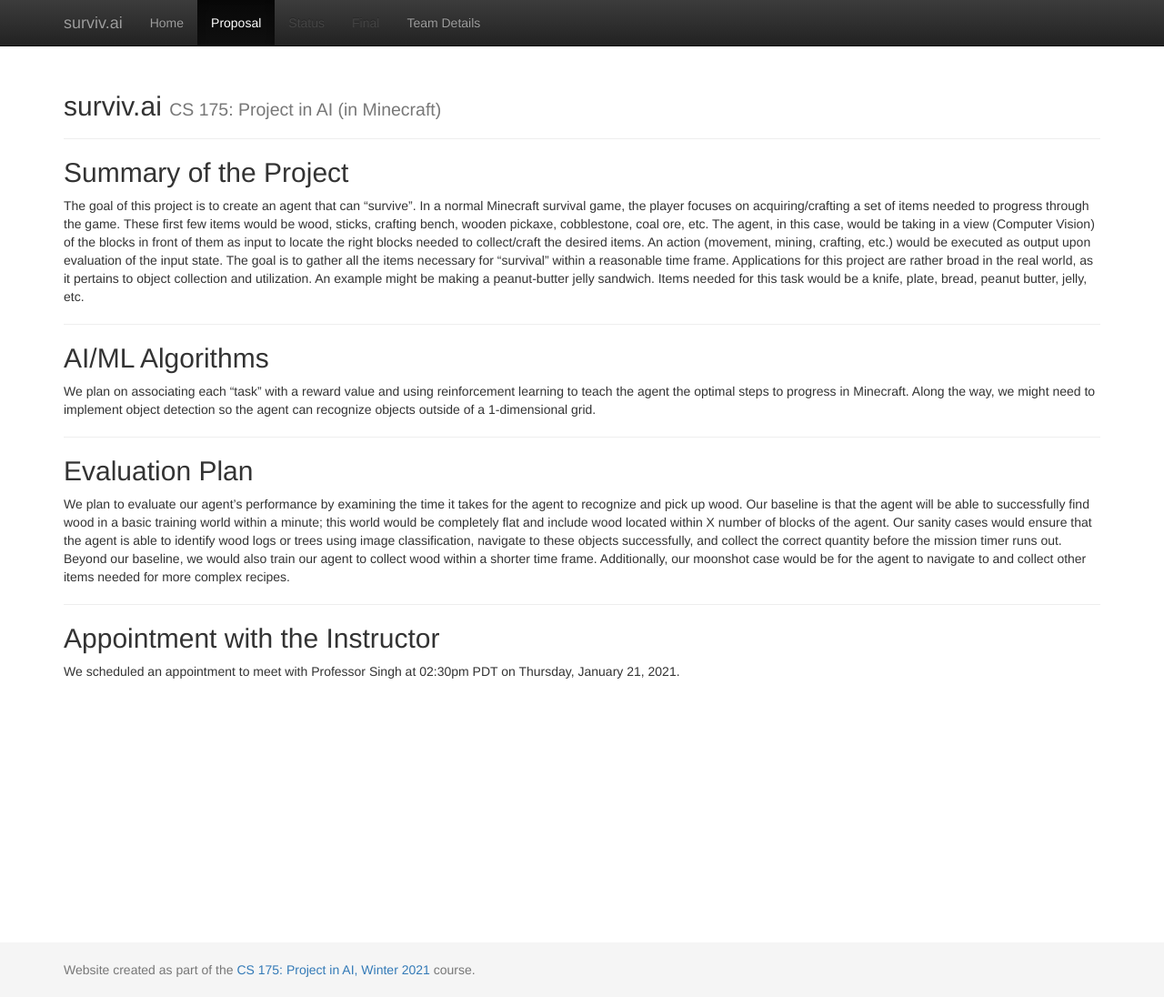
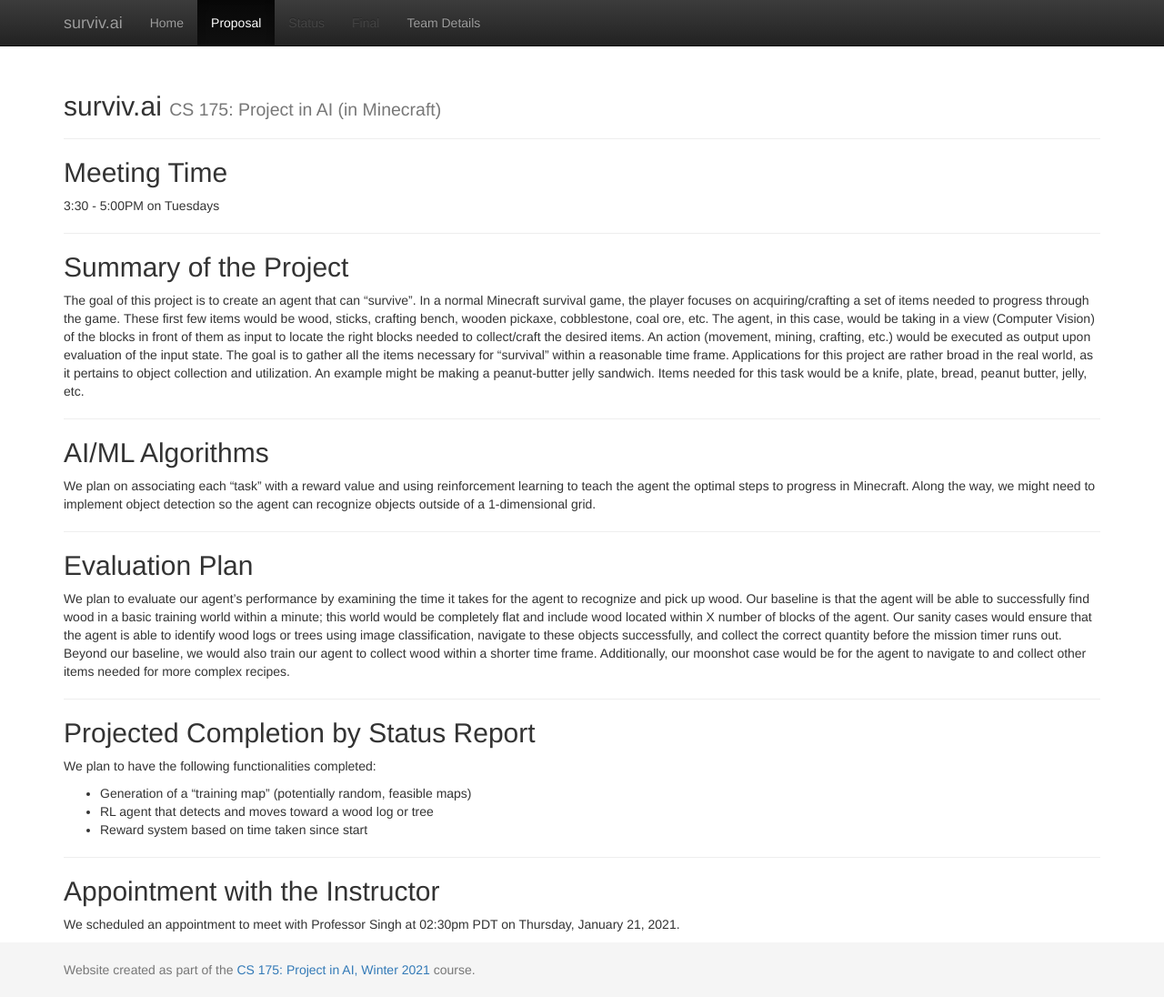
Before and after one commit to rtnavarr/survivai, a Jekyll site: the page built from docs/proposal.md, in a window 1280 px wide and 1096 px high. Shown: the whole window at 91% size. Built offline with Jekyll 4.4.1, drawn with Linux system fonts in a browser that asks for light colours.

Commit message:
Update proposal meeting time and project completion sections

```diff
--- a/docs/proposal.md
+++ b/docs/proposal.md
@@ -1,6 +1,11 @@
 ---
 layout: default
 title: Proposal
+---
+
+## Meeting Time
+3:30 - 5:00PM on Tuesdays
+
 ---
 
 ## Summary of the Project
@@ -19,5 +24,13 @@
 
 ---
 
+## Projected Completion by Status Report
+We plan to have the following functionalities completed:
+- Generation of a “training map” (potentially random, feasible maps)
+- RL agent that detects and moves toward a wood log or tree
+- Reward system based on time taken since start
+
+---
+
 ## Appointment with the Instructor
 We scheduled an appointment to meet with Professor Singh at 02:30pm PDT on Thursday, January 21, 2021.
```
